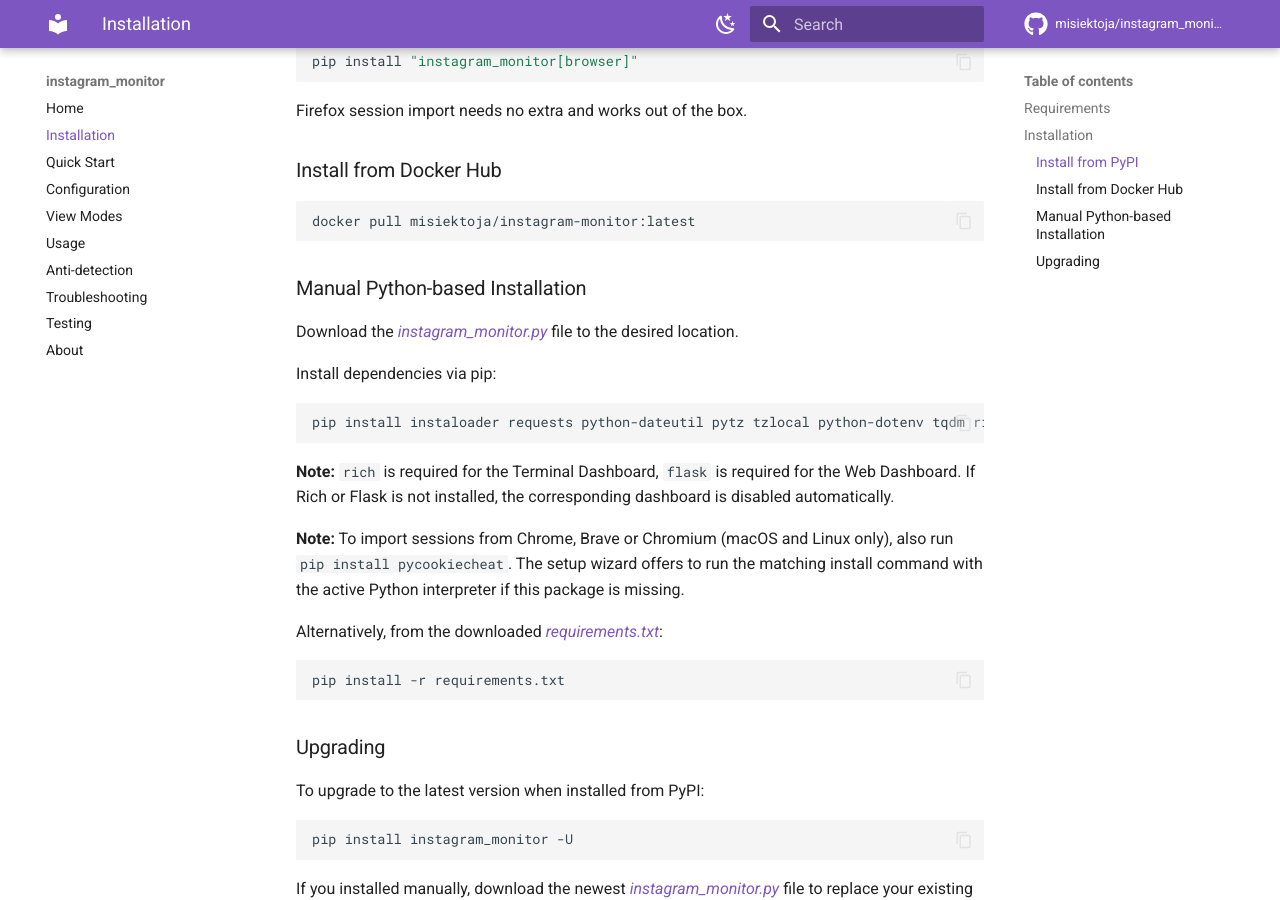
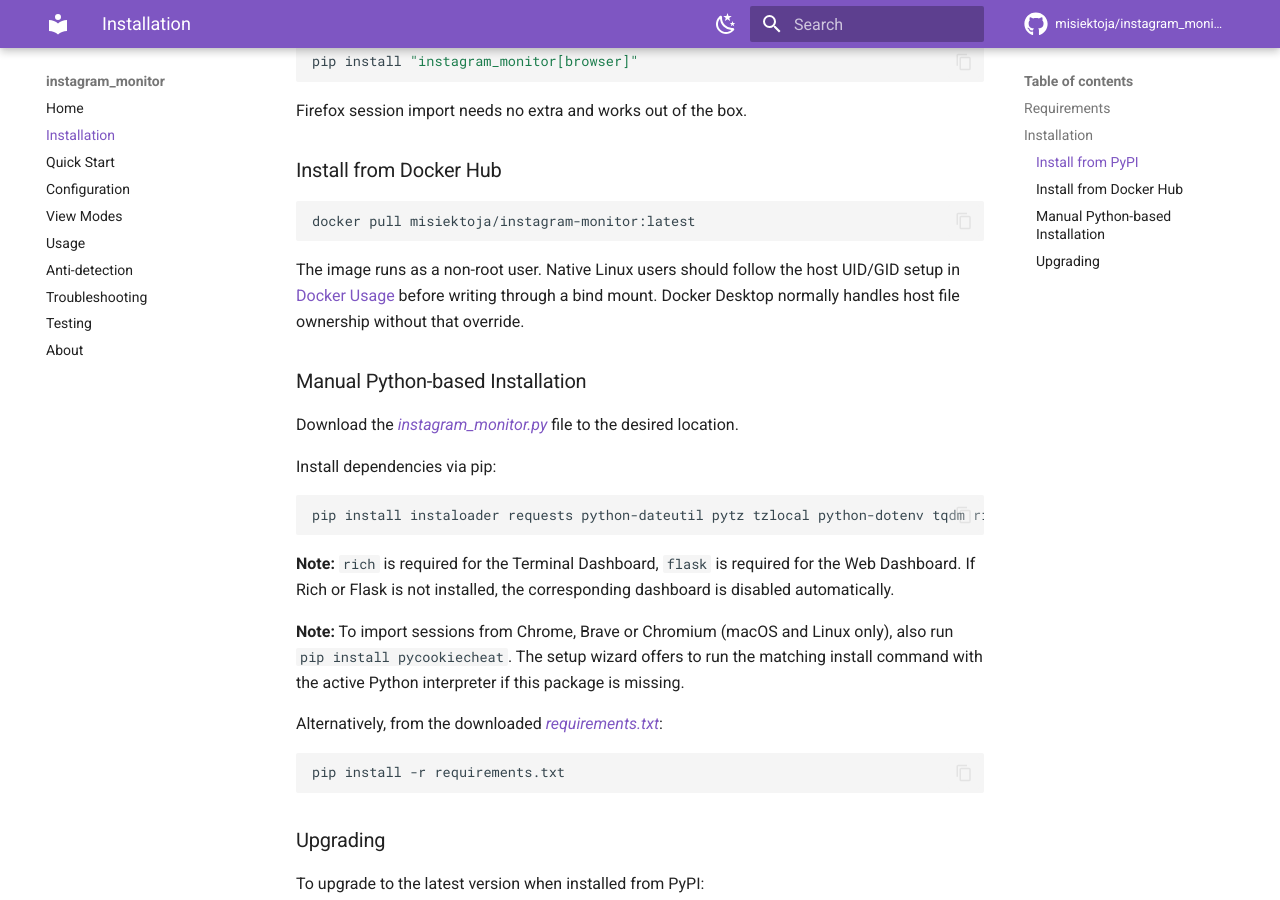
Before and after one commit to misiektoja/instagram_monitor, an MkDocs documentation site: the page built from docs/installation.md, in a window 1280 px wide and 900 px high, scrolled down 1137 px. Built offline with MkDocs 1.6.1 and Material for MkDocs 9.7.7, drawn with Linux system fonts in a browser that asks for light colours; comment, search, counter and statistics services are not loaded.

Commit message:
docs(installation): document Linux Docker ownership

````diff
--- a/docs/installation.md
+++ b/docs/installation.md
@@ -49,6 +49,8 @@
 docker pull misiektoja/instagram-monitor:latest
 ```
 
+The image runs as a non-root user. Native Linux users should follow the host UID/GID setup in [Docker Usage](usage.md#docker-usage-recommended) before writing through a bind mount. Docker Desktop normally handles host file ownership without that override.
+
 <a id="manual-python-based-installation"></a>
 ### Manual Python-based Installation
 
````
